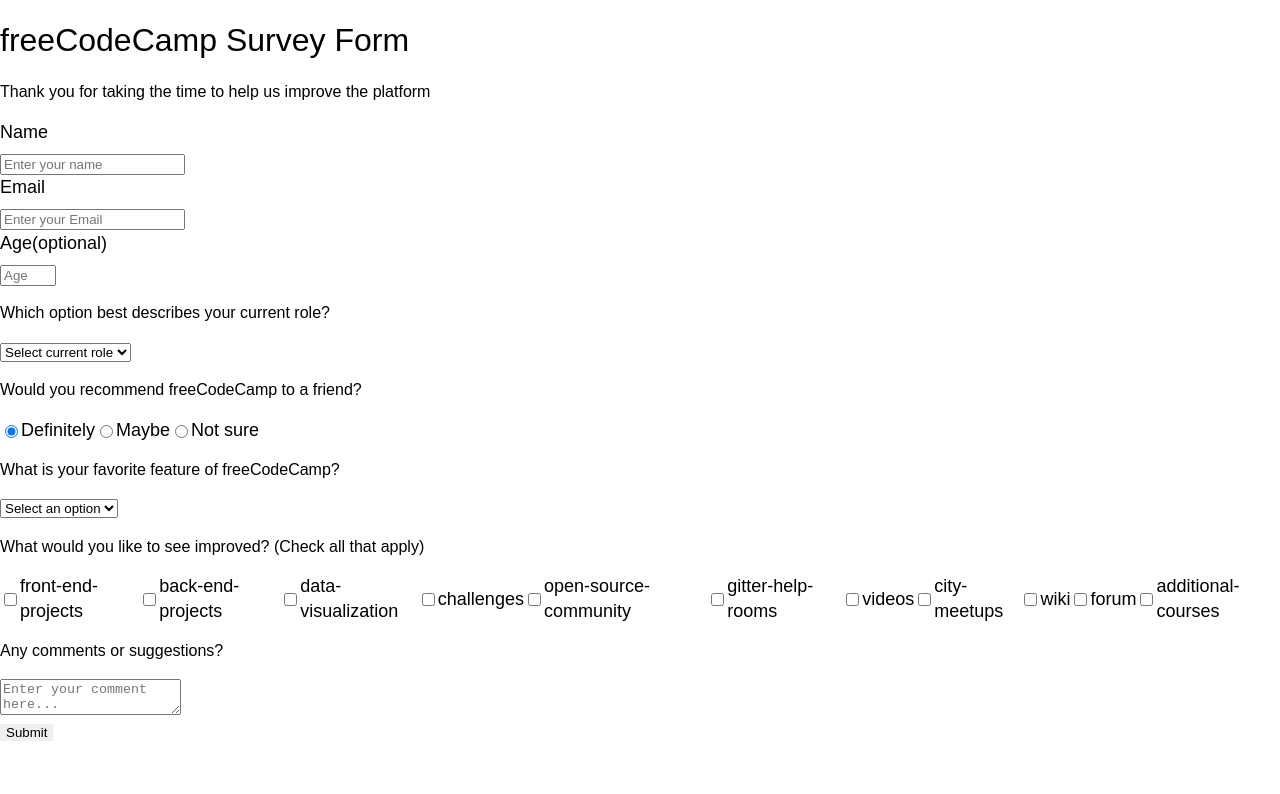
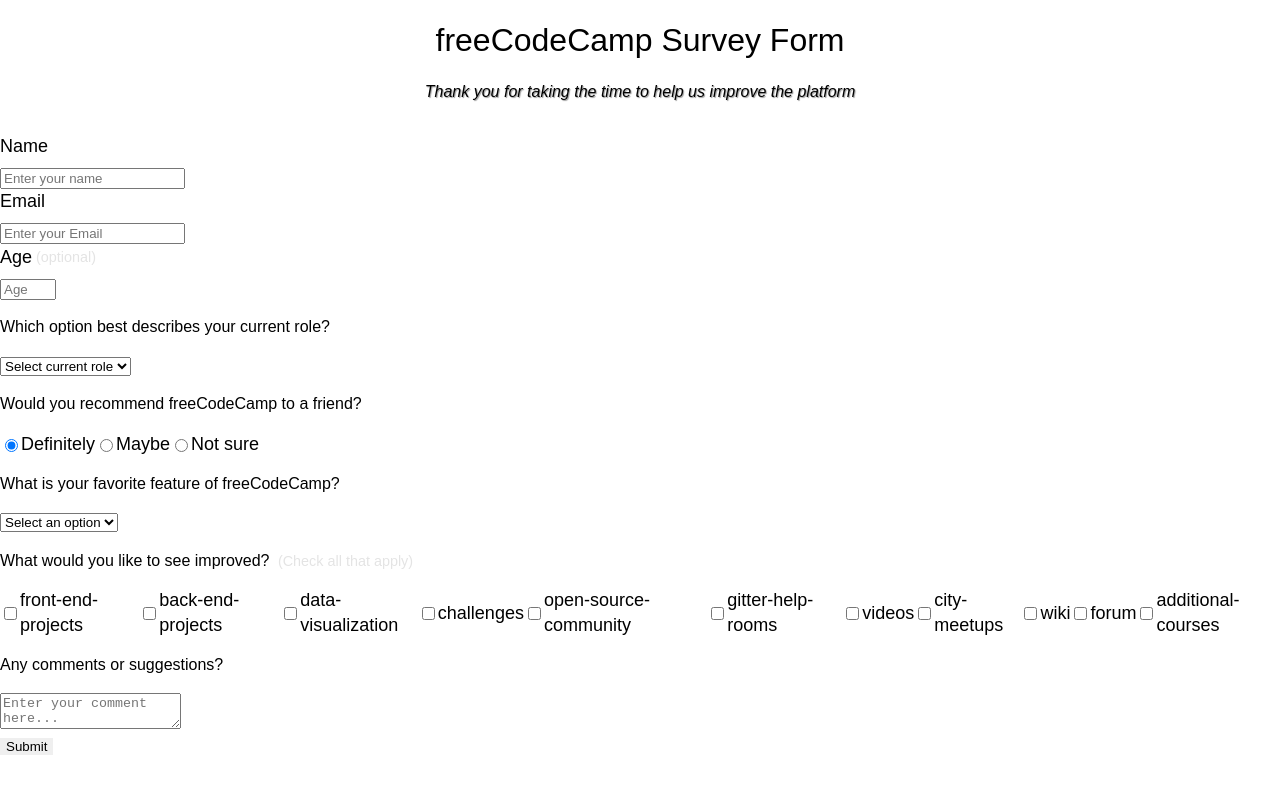
Before and after one commit to riskmaris/Natneal-and-Maris, a plain HTML site: page index.html in a window 1280 px wide. Drawn offline with Linux system fonts and the light colour scheme.

Commit message:
Update styles.css
Made description class.

```diff
--- a/styles.css
+++ b/styles.css
@@ -20,3 +20,23 @@ label {
 button {
   border: none;
 }
+.header {
+  padding: 0 0.625rem;
+  margin-bottom: 1.875rem;
+}
+
+.description {
+  font-style: italic;
+  font-weight: 200;
+  text-shadow: 1px 1px 1px rgba(0, 0, 0, 0.4);
+}
+
+.clue {
+  margin-left: 0.25rem;
+  font-size: 0.9rem;
+  color: #e4e4e4;
+}
+
+.text-center {
+  text-align: center;
+}
```
